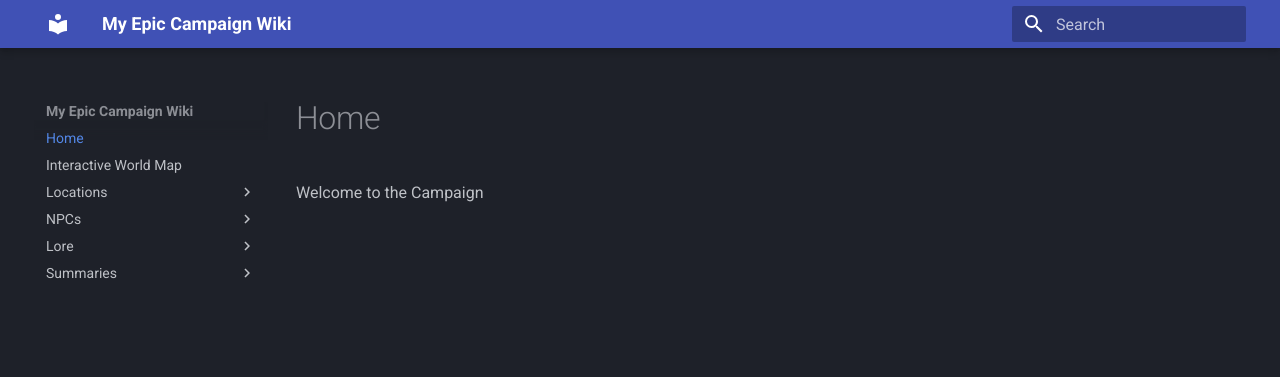
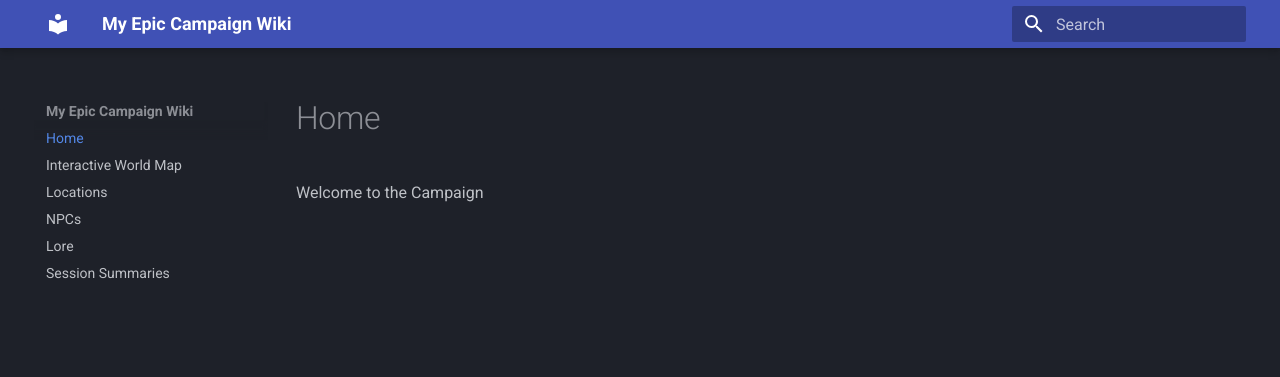
Before and after one commit to gitbrry/Campaign-Wiki, an MkDocs documentation site: the page built from docs/index.md, in a window 1280 px wide. Shown: the top 377 px of the page. Built offline with MkDocs 1.6.1 and Material for MkDocs 9.7.7, drawn with Linux system fonts in a browser that asks for light colours.

Commit message:
Sidebar arrow consistency fix

```diff
--- a/mkdocs.yml
+++ b/mkdocs.yml
@@ -6,12 +6,12 @@ theme:
   palette:
     scheme: slate
   features:
-    - navigation.indexes # Merges the folder with the index file
-    - navigation.tracking # Highlights where you are in the menu
+    - navigation.indexes # Essential for clicking the folder name itself
 
 docs_dir: 'docs'
 
 plugins:
   - search
   - roamlinks
-  - awesome-pages
+  - awesome-pages:
+      collapse_single_pages: true
```
Also changed, not shown: docs/.pages, 1 other file.
